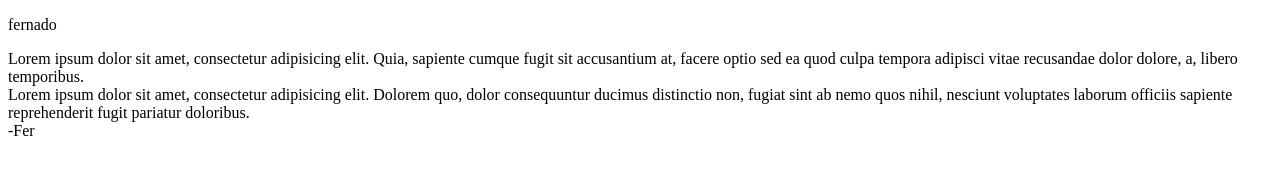
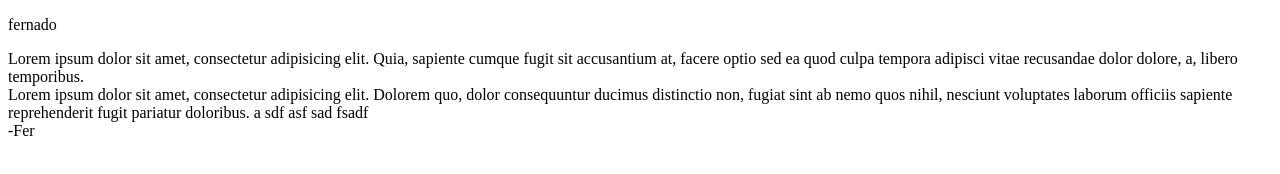
Before and after one commit to lfernandokof/prueba, a plain HTML site: page index.html in a window 1280 px wide. Drawn offline with Linux system fonts and the light colour scheme.

Commit message:
se agrego mas contenido en el aside

```diff
--- a/index.html
+++ b/index.html
@@ -12,6 +12,12 @@
 		 </section>
 		 <aside class="aside">
 		 	Lorem ipsum dolor sit amet, consectetur adipisicing elit. Dolorem quo, dolor consequuntur ducimus distinctio non, fugiat sint ab nemo quos nihil, nesciunt voluptates laborum officiis sapiente reprehenderit fugit pariatur doloribus.
+		 	a
+		 	sdf
+		 	asf
+		 	sad
+		 	fsadf
+
 		 </aside>
 
 		 <footer class="footer">
```
